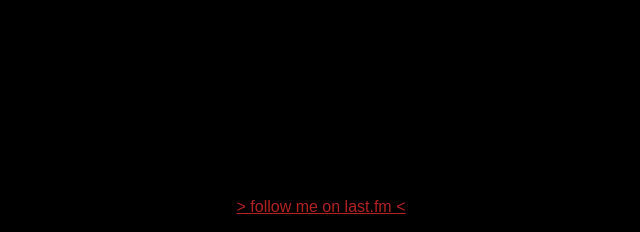
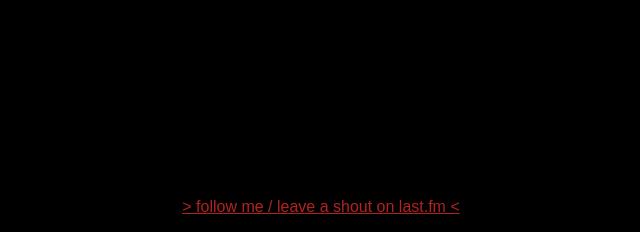
Before and after one commit to jakeledoux/live, a PHP site: page / in a window 1280 px wide. Shown: the part 568-800 px from the top of the page, without its empty margins (319-959 px from the left). Run offline with PHP 8.4, Linux system fonts and the light colour scheme; some web fonts are replaced.

Commit message:
leave a shout!

```diff
--- a/homepage.php
+++ b/homepage.php
@@ -73,6 +73,6 @@
             <input type="submit" value="go">
         </div>
     </form>
-	<a href="https://last.fm/user/jakeledoux" style="position: absolute;bottom: 1em;margin: auto;transform: translateX(-50%);-webkit-transform: translateX(-50%);left: 50%;color: firebrick;">&gt; follow me on last.fm &lt;</a>
+	<a href="https://last.fm/user/jakeledoux" style="position: absolute;bottom: 1em;margin: auto;transform: translateX(-50%);-webkit-transform: translateX(-50%);left: 50%;color: firebrick;">&gt; follow me / leave a shout on last.fm &lt;</a>
 </body>
 </html>
```
